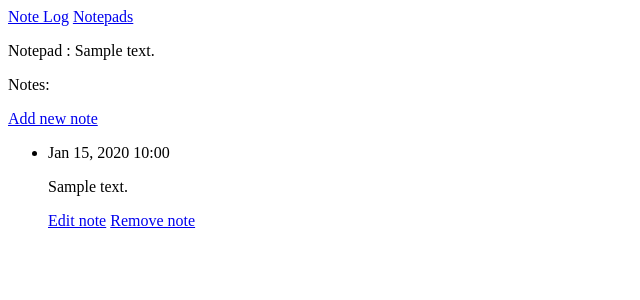
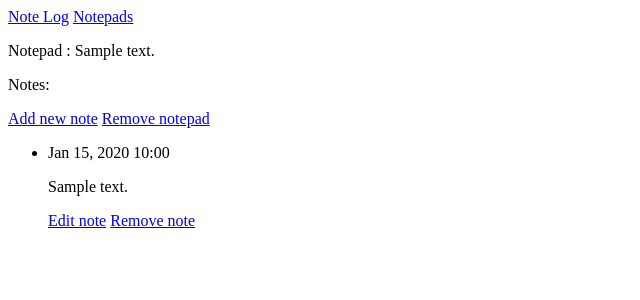
Before and after one commit to Official21A/WebNotePad, a Django app: page /notepads/1/ in a window 1280 px wide. Shown: the top 300 px of the page, without its empty margins (0-640 px from the left). Run offline with Django 3.2, Linux system fonts and the light colour scheme; tables that the repository leaves empty hold one stand-in row (values such as "Sample post").

Commit message:
Delete notepad

```diff
--- a/note_logs/templates/note_logs/notepad.html
+++ b/note_logs/templates/note_logs/notepad.html
@@ -8,6 +8,7 @@
 
   <p>
     <a href="{% url 'note_logs:new_note' notepad.id %}">Add new note</a>
+    <a href="{% url 'note_logs:delete_notepad' notepad.id %}">Remove notepad</a>
   </p>
 
   <ul>
--- a/note_logs/templates/note_logs/responce.html
+++ b/note_logs/templates/note_logs/remove_result.html
@@ -2,6 +2,6 @@
 
 {% block content %}
 
-  <p>Note deleting result was: {{ result }}</p>
+  <p>Removing result was: {{ result }}</p>
 
 {% endblock content %}
--- a/note_logs/urls.py
+++ b/note_logs/urls.py
@@ -23,6 +23,8 @@ urlpatterns = [
 	path('new_note/<int:notepad_id>/', views.new_note, name='new_note'),
 	# Page for editing a note
 	path('edit_note/<int:note_id>/', views.edit_note, name='edit_note'),
-	# Page for deleting a note
+	# Address for removing a notepad
+	path('delete_notepad/<int:notepad_id>/', views.delete_notepad, name='delete_notepad'),
+	# URL for deleting a note
 	path('delete_note/<int:note_id>/', views.delete_note, name='delete_note'),
 ]
--- a/note_logs/views.py
+++ b/note_logs/views.py
@@ -80,15 +80,26 @@ def edit_note(request, note_id):
 	# display a blank or invalid form page
 	return render(request, 'note_logs/edit_note.html', context)
 
+def delete_notepad(request, notepad_id):
+	# this function deletes a note for user
+	context = {'result': ''}
+	try:
+		# if the note did not exists
+		notepad = Notepad.objects.get(id=notepad_id)
+		notepad.delete()
+		context['result'] = "OK"
+	except Notepad.DoesNotExist:
+		context['result'] = "FAILD"
+	return render(request, 'note_logs/remove_result.html', context)
+
 def delete_note(request, note_id):
 	# this function deletes a note for user
 	context = {'result': ''}
 	try:
 		# if the note did not exists
 		note = Note.objects.get(id=note_id)
-		notepad = note.notepad
 		note.delete()
 		context['result'] = "OK"
 	except Note.DoesNotExist:
 		context['result'] = "FAILD"
-	return render(request, 'note_logs/responce.html', context)
+	return render(request, 'note_logs/remove_result.html', context)
```
